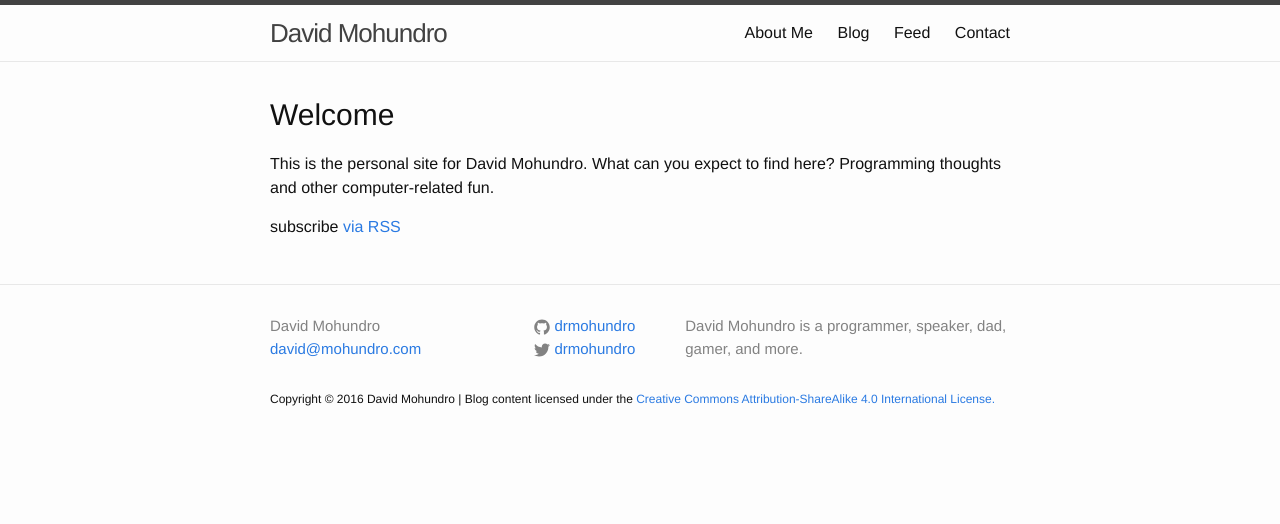
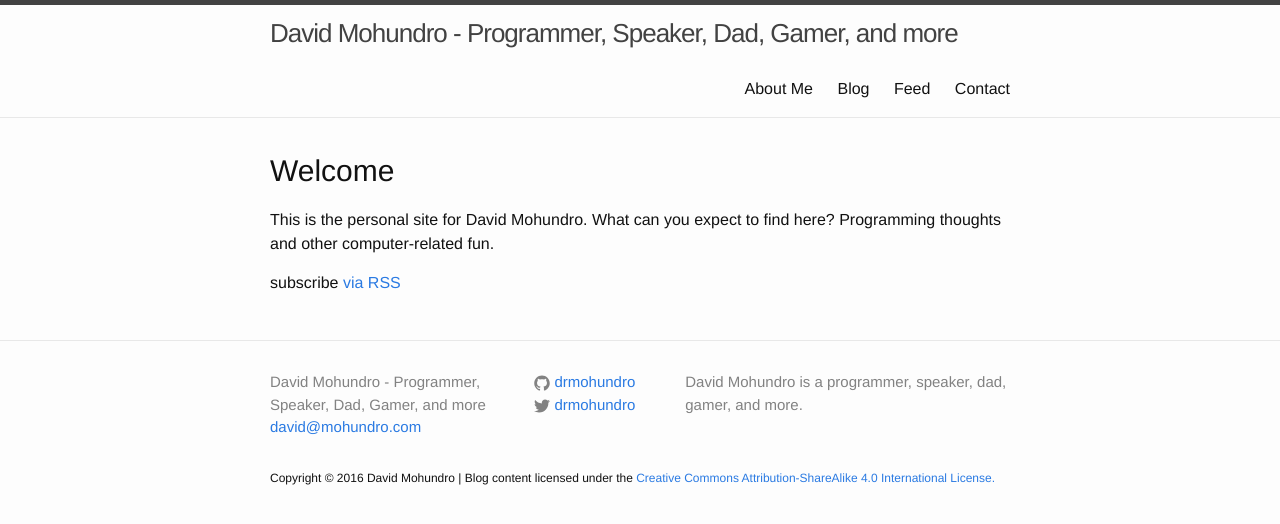
Before and after one commit to drmohundro/drmohundro.github.io, a Jekyll site: the page built from index.html, in a window 1280 px wide. Shown: the top 524 px of the page. Built offline with Jekyll 4.4.1, drawn with Linux system fonts in a browser that asks for light colours.

Commit message:
Add SEO tag

```diff
--- a/_config.yml
+++ b/_config.yml
@@ -1,9 +1,12 @@
-title: David Mohundro
+title: David Mohundro - Programmer, Speaker, Dad, Gamer, and more
 email: david@mohundro.com
 description: David Mohundro is a programmer, speaker, dad, gamer, and more.
 
 baseurl: ""
 url: "http://mohundro.com"
+
+twitter:
+  username: drmohundro
 
 twitter_username: drmohundro
 github_username:  drmohundro
@@ -20,4 +23,4 @@
   input: GFM
   hard_wrap: false
 
-gems: [jekyll-sitemap, jekyll-paginate]
+gems: [jekyll-sitemap, jekyll-paginate, jekyll-seo-tag]
--- a/_layouts/default.html
+++ b/_layouts/default.html
@@ -1,6 +1,7 @@
 <!DOCTYPE html>
 <html>
   {% include head.html %}
+  {% seo %}
   <body>
     {% include header.html %}
 
```
Also changed, not shown: Gemfile.lock.
